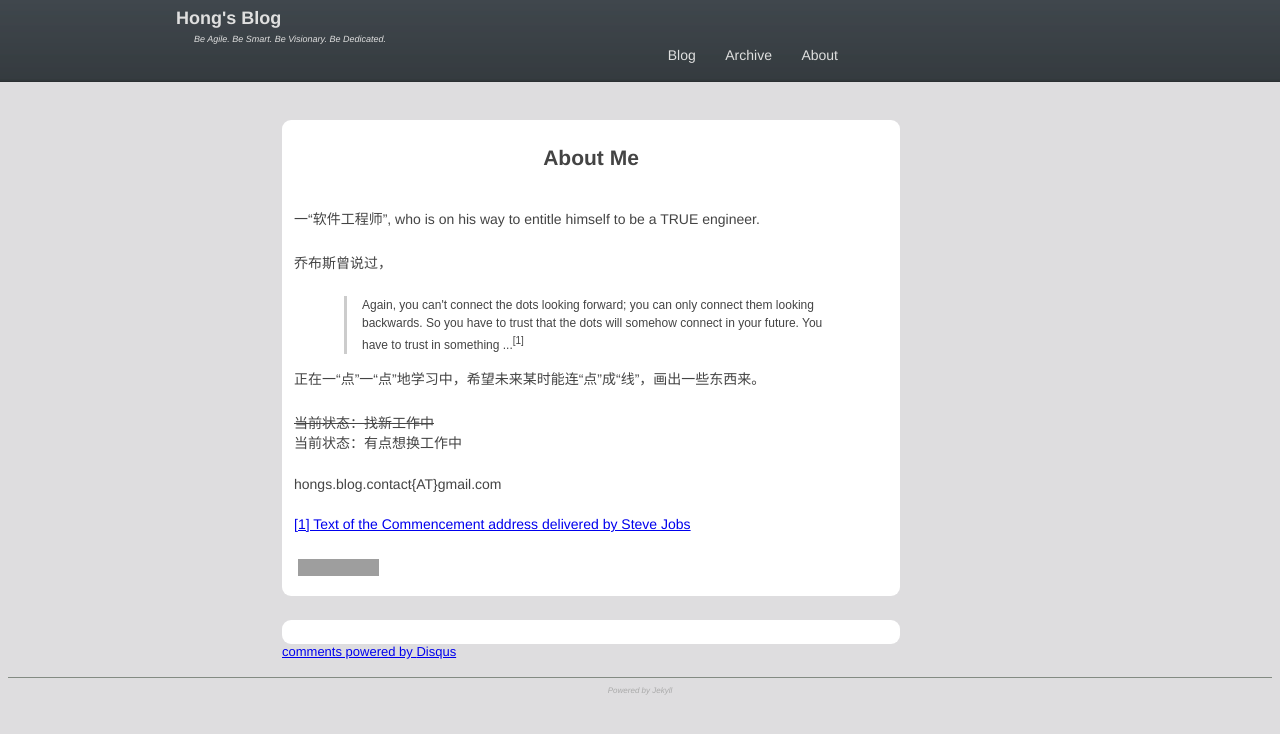
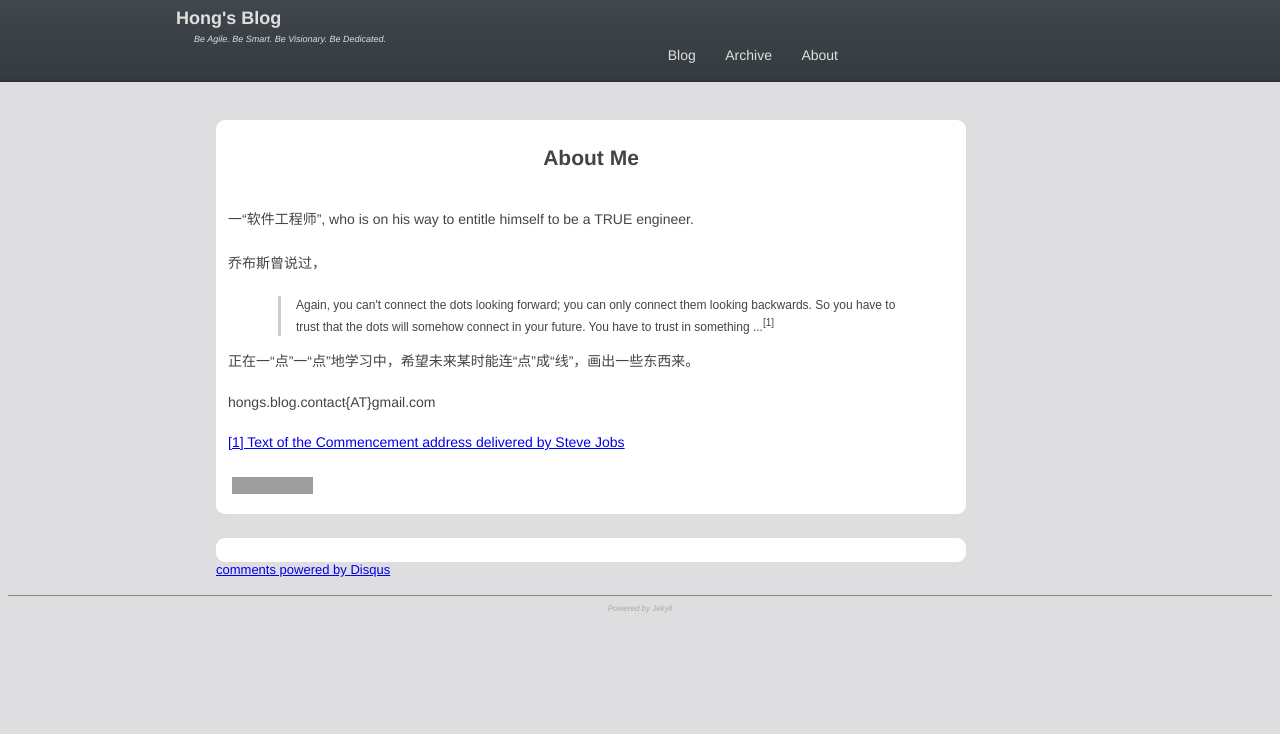
Before and after one commit to RockHong/rockhong.github.com, a Jekyll site: the page built from about.html, in a window 1280 px wide. Shown: the top 734 px of the page. Built offline with Jekyll 4.4.1, drawn with Linux system fonts in a browser that asks for light colours; comment, search, counter and statistics services are not loaded; grey boxes are pictures that could not be loaded.

Commit message:
refine style

```diff
--- a/about.html
+++ b/about.html
@@ -11,11 +11,11 @@ disqus_identifier: about-me-hong
 <blockquote>Again, you can't connect the dots looking forward; you can only connect them looking backwards. So you have to trust that the dots will somehow connect in your future. You have to trust in something ...<sup>[1]</sup></blockquote>
 
 <p>正在一“点”一“点”地学习中，希望未来某时能连“点”成“线”，画出一些东西来。</p>
-<p>
+<!--<p>
   <strike>当前状态：找新工作中</strike>
   <br/>
   当前状态：有点想换工作中
-</p>
+  </p>-->
 <p id="mail">hongs.blog.contact{AT}gmail.com</p>
 
 <p><a href="http://news.stanford.edu/news/2005/june15/jobs-061505.html">[1] Text of the Commencement address delivered by Steve Jobs</a></p>
--- a/css/index.css
+++ b/css/index.css
@@ -1,13 +1,13 @@
 
 div#main-content {
-    width: 938px;
+    width: 1070px;
     text-align: left;
     margin: 0 auto;
 }
 
 div#left-col {
     float: left;
-    width: 684px;
+    width: 816px;
 }
 
 div.post-preview {
@@ -36,7 +36,7 @@ div.pp-timedate p {
 
 div.pp-main, div.pp-main-short {
     float: right;
-    width: 618px;
+    width: 750px;
     background: #fff;
     -moz-border-radius: 9px 9px 9px 9px;
     -webkit-border-radius: 9px 9px 9px 9px;
--- a/css/post.css
+++ b/css/post.css
@@ -1,6 +1,6 @@
 div#css-namespace-post {
     text-align: left;
-    width: 928px;
+    width: 1060px;
     margin: 0 auto;
     font-size:13px;
 }
@@ -14,7 +14,7 @@ div#css-namespace-post img{
 
 div#dummy-left-col {
     float: left;
-    width: 724px;
+    width: 856px;
 }
 
 div#dummy-left-col-placeholder {
@@ -24,7 +24,7 @@ div#dummy-left-col-placeholder {
 
 div#post-comment-wrapper {
     float: right;
-    width: 618px;
+    width: 750px;
 }
 
 div#post {
@@ -65,9 +65,11 @@ div#post #content p{
     margin-bottom: 24px;
 }
 
+div#pub-date {
+    margin: 0 0 8px 0;
+}
+
 div#pub-date span{
-    //float: right;
-    //text-align: right;
     font-style: italic;
 }
 /*
--- a/css/tags.css
+++ b/css/tags.css
@@ -1,3 +1,14 @@
+div#main-content-tags {
+    width: 938px;
+    text-align: left;
+    margin: 0 auto;
+}
+
+div#left-col-tags {
+    float: left;
+    width: 684px;
+}
+
 div#all-tags {
     margin: 0 0 16px;
     overflow: hidden;     /* works like clear */
--- a/tags.html
+++ b/tags.html
@@ -3,8 +3,8 @@ layout: default
 title: Tags
 ---
 
-<div id="main-content">
-<div id="left-col">
+<div id="main-content-tags">
+<div id="left-col-tags">
 
 <div id="all-tags">
   <div id="all-tags-content">
```
Also changed, not shown: 1 other file.
